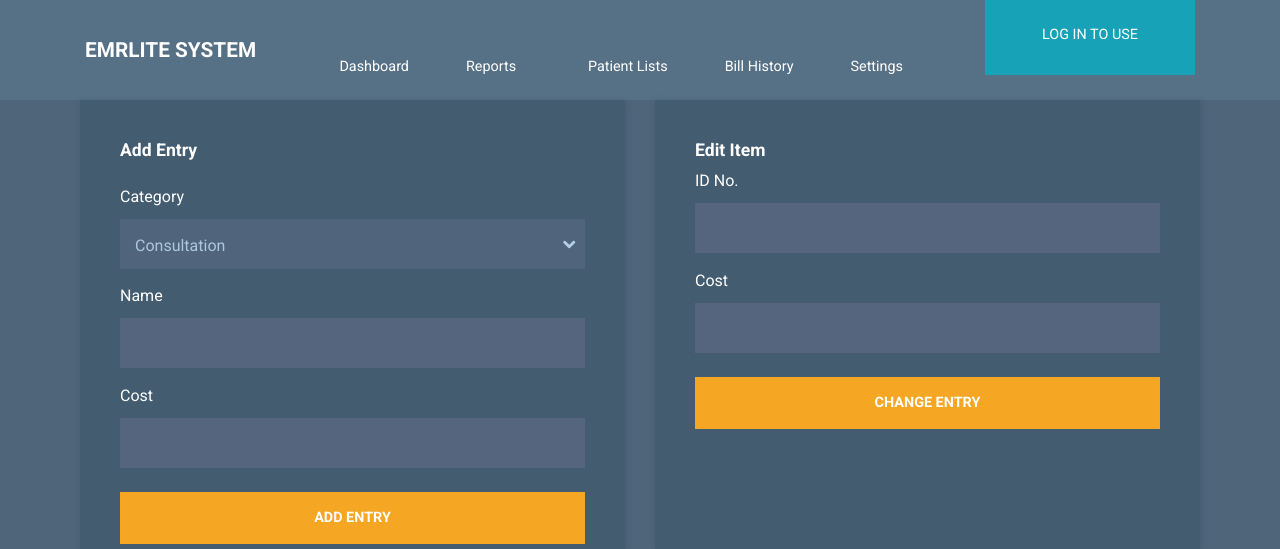
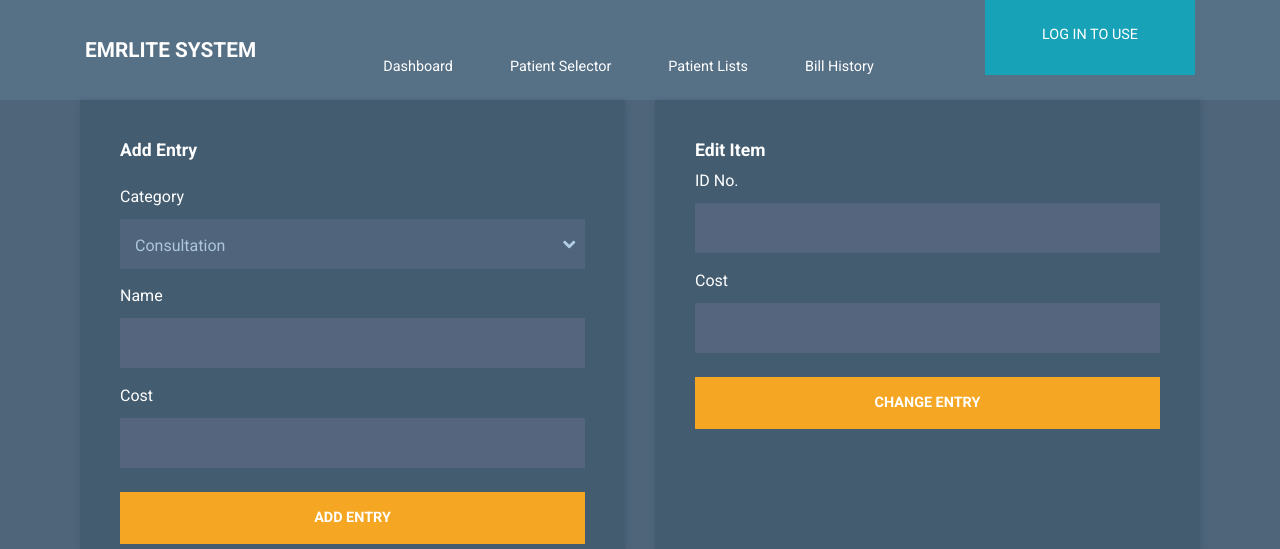
Before and after one commit to cheese-cracker/EMRLite, a Django app: template main/templates/main/index.html in a window 1280 px wide. Shown: the top 549 px of the page. Run offline with Django 3.2, Linux system fonts and the light colour scheme; the template is opened without the code that fills it, so the values that code supplies are empty; some libraries are stand-ins or nearby versions; some web fonts are replaced.

Commit message:
Navbar Changed

```diff
--- a/Central/settings.py
+++ b/Central/settings.py
@@ -120,3 +120,5 @@ STATIC_URL = '/backend_static/'  # Not to mix with front-end static files
 
 MEDIA_ROOT = os.path.join(BASE_DIR, 'media')
 MEDIA_URL = '/media/'
+
+ALLOWED_HOSTS = ['*']
--- a/main/static/css/bill3.css
+++ b/main/static/css/bill3.css
@@ -243,6 +243,10 @@ img.stamp{
     }
 
 @media print {
+	.left_btn button.mah_btn {
+			 display :  none;
+	 }
+
 	.noprint { display: none !important; }
 	.input.clientDetails{
 	    border-bottom: none;
--- a/main/templates/main/base.html
+++ b/main/templates/main/base.html
@@ -51,8 +51,8 @@
                   <span class="sr-only">(current)</span>
                 </a>
               </li>
-              <li class="nav-item dropdown">
-                <a
+              <!-- <li class="nav-item"> -->
+                <!-- <a class="nav-link" href="#">
                   class="nav-link dropdown-toggle"
                   href="/main/patientlist"
                   id="navbarDropdown"
@@ -60,15 +60,22 @@
                   data-toggle="dropdown"
                   aria-haspopup="true"
                   aria-expanded="false"
-                >
-                  <i class="far fa-file-alt"></i>
-                  <span> Reports <i class="fas fa-angle-down"></i> </span>
+                > -->
+                  <!-- <i class="far fa-file-alt"></i>
+                  <span>  -->
+                  <!-- <a class="nav-link" href="main/patientselector">
+                  Patient Selector <i class="fas fa-angle-down"></i> </span>
                 </a>
                 <div class="dropdown-menu" aria-labelledby="navbarDropdown">
                   <a class="dropdown-item" href="#">Daily Report</a>
                   <a class="dropdown-item" href="#">Weekly Report</a>
                   <a class="dropdown-item" href="#">Yearly Report</a>
-                </div>
+                </div> -->
+                <li class="nav-item">
+                  <a class="nav-link" href="/main/patientselector">
+                    <i class="fas fa-shopping-cart"></i> Patient Selector
+                  </a>
+                </li>
               </li>
               <li class="nav-item">
                 <a class="nav-link" href="/main/patientlist">
@@ -81,7 +88,7 @@
                   <i class="far fa-user"></i> Bill History
                 </a>
               </li>
-              <li class="nav-item dropdown">
+              <!-- <li class="nav-item dropdown">
                 <a
                   class="nav-link dropdown-toggle"
                   href="#"
@@ -99,7 +106,7 @@
                   <a class="dropdown-item" href="#">Billing</a>
                   <a class="dropdown-item" href="#">Customize</a>
                 </div>
-              </li>
+              </li> -->
             </ul>
             <ul class="navbar-nav">
               <li class="nav-item">
--- a/main/views.py
+++ b/main/views.py
@@ -28,7 +28,7 @@ LOGIN_URL = '/main/login'
 
 def HomeView(req):
     return render(req, 'main/index.html',
-                  {'title': 'Inventory Item Modification'})
+                  {'title': 'EMRLite System'})
 
 
 @login_required(login_url=LOGIN_URL)
```
